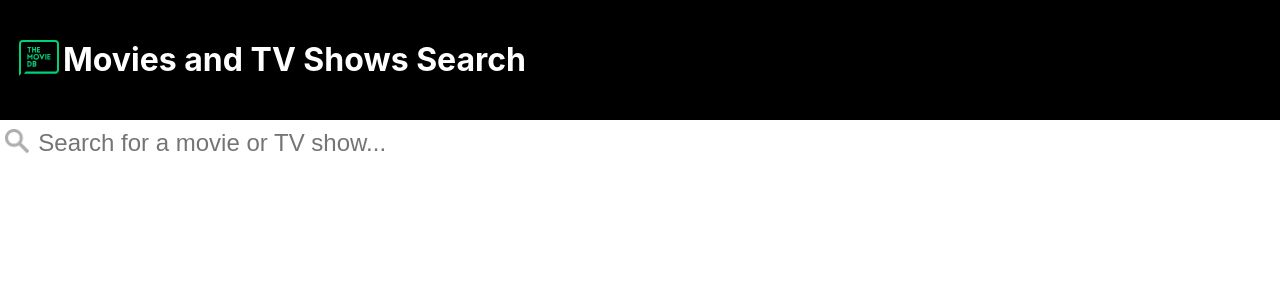
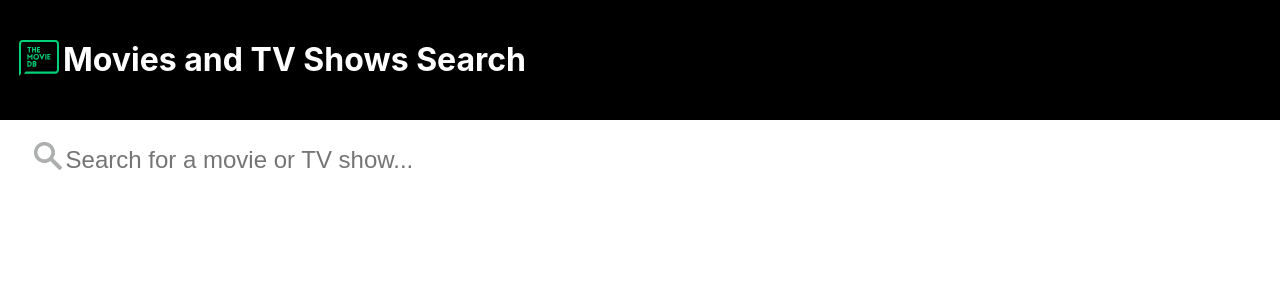
Before and after one commit to hiruthstautland/Search-Add-Movie-Favorites, a React (Create React App) app: page / in a window 1280 px wide. Shown: the top 300 px of the page. Built offline with nearby package versions, Linux system fonts and the light colour scheme; no server answers.

Commit message:
some style

```diff
--- a/src/App.css
+++ b/src/App.css
@@ -1,7 +1,19 @@
 .App {
 
 }
+:root{
+  --mainFontWhite: #F3F3F3;
 
+  --bodyColor: #C6C6C6;
+  --lightGrey: rgba(226, 226, 218, 0.51);
+  --mainGrey: #A7A8A6;
+
+  --mainBlue: #557288;
+  --lightBlue: #8F9AA3;
+  --mainPurlple: #5e223a;
+  --lightGreen: #098009;
+  --mainGreen: #00270F;
+}
 .navTable{
   background-color: black;
   display: block;
@@ -10,22 +22,61 @@
   margin: 0;
   padding: 1em;
 }
-.searchBar:hover{
-  border: deepskyblue;
 
-}
 .searchBar img{
-  float: left;
-  width: 24px;
-  margin: .1em;
-  padding:.2em;
+  display: inline-block;
+  margin: 1em .5em;
+  padding:.4em;
+  position: absolute;
+  left: 1.5%;
+  width: 28px;
 }
 #searchBarInput{
-  display: block;
-  margin: .2em;
-  padding: .2em;
+  display: inline-block;
+  margin: 1em .5em;
+  padding: .1em;
+  position: relative;
+  left: 4%;
   width: 90%;
-
   border: none;
   font-size: 24px;
 }
+.container{
+  display: flex;
+  justify-content: center;
+}
+#movieCard{
+  margin: .4em;
+  padding: 1em;
+  height: 10em;
+  width: 90%;
+
+  border-radius: 5px;
+  background-color: var(--lightGrey);
+  -webkit-box-shadow: .1em .1em var(--mainGrey);
+  -moz-box-shadow:.1em .1em var(--mainGrey);
+  box-shadow: .1em .1em var(--mainGrey);
+}
+#MovieCover{
+  border-radius: 5px;
+  margin: 1em 2em 1em 1em;
+  border: .1em solid var(--bodyColor);
+}
+.formBtn{
+  display: inline;
+  margin: .5em;
+  width: 8em;
+  height: 2.2em;
+
+  background: var(--lightGreen);
+  color: white;
+  border: none;
+  border-radius: 8px;
+
+  box-shadow: .1em .1em #284C7A;
+  -webkit-box-shadow: .1em .1em #284C7A;
+  -moz-box-shadow: .1em .1em #284C7A;
+  -o-box-shadow: .1em .1em #284C7A;
+  font-family: 'Open Sans', sans-serif;
+  cursor: pointer;
+}
--- a/src/App.js
+++ b/src/App.js
@@ -25,7 +25,7 @@ class App extends Component {
         // })
         // this.state = {rows: movieRows};
 
-        this.performSearch('barn');
+        this.performSearch('');
     }
 
     performSearch(searchTerm){
--- a/src/Comp/MovieRows.js
+++ b/src/Comp/MovieRows.js
@@ -8,27 +8,36 @@ export default class MovieRows extends React.Component {
     }
     render() {
         return(
-            <table key={this.props.movie.id}>
+            <div className="container">
+            <table key={this.props.movie.id}
+                   id="movieCard" >
             <tbody>
             <tr>
                 <td>
-                    <img src={this.props.movie.poster_src} alt="Movie Poster" width="100" />
+                    <img src={this.props.movie.poster_src}
+                         alt="Movie Poster"
+                         width="100"
+                         id="MovieCover"
+                    />
                 </td>
                 <td>
                     <h3> {this.props.movie.title} </h3>
                     <p>{this.props.movie.overview}</p>
                     <input type="button"
                            value="Add to Favorites"
+                           className="formBtn"
                            onClick={this.viewMovie}
                     />
                     <input type="button"
                            value="View Movie"
+                           className="formBtn"
                            onClick={this.viewMovie.bind(this)}
                     />
                 </td>
             </tr>
             </tbody>
         </table>
-    );
+            </div>
+        );
     }
 }
```
Also changed, not shown: public/theMovieDB-powered-by-rectangle-blue.png (added).
